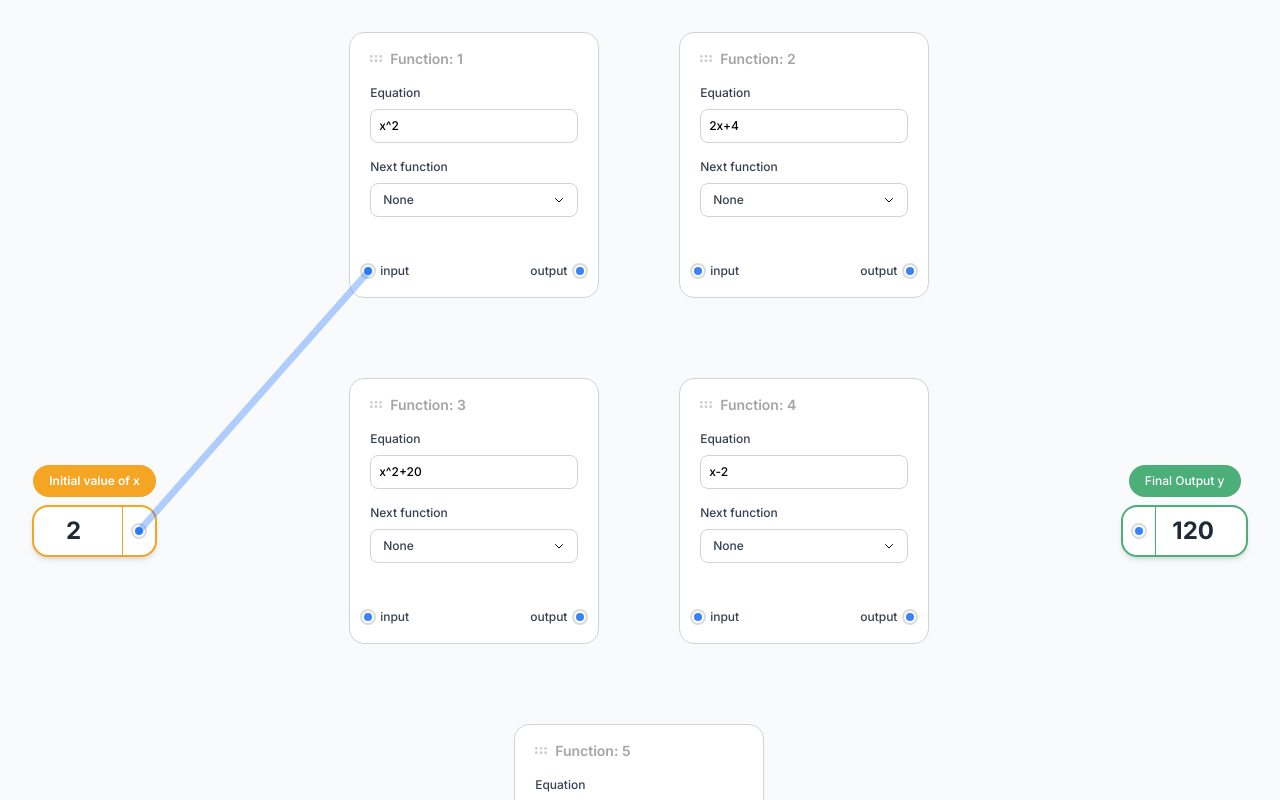
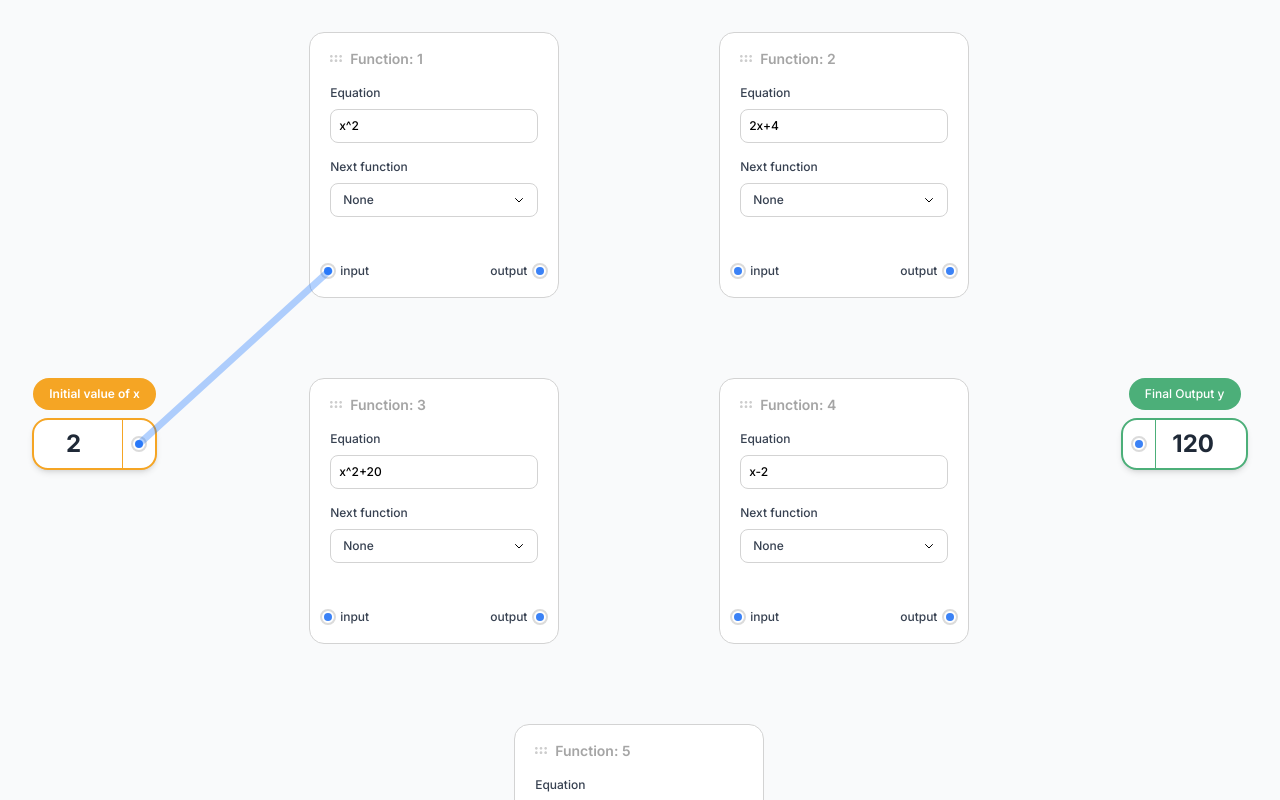
Before and after one commit to yashsharma31/workflow-task, a Next.js app: page / in a window 1280 px wide. Shown: the top 800 px of the page. Built offline with nearby package versions, Linux system fonts and the light colour scheme.

Commit message:
Update Workflow component styling for improved layout and spacing
- Adjusted margin and gap properties for initial and final output sections to enhance visual spacing.
- Updated class names for consistent layout in the function display area, improving overall aesthetics and usability.

```diff
--- a/src/components/Workflow/index.tsx
+++ b/src/components/Workflow/index.tsx
@@ -444,7 +444,7 @@ export default function Workflow() {
       {/* Main content */}
       <div className="relative z-10 flex items-center gap-8 w-full">
         {/* Initial Value */}
-        <div className="flex flex-col items-center gap-2 initial-value">
+        <div className="flex flex-col items-center gap-2 mb-[174px] initial-value">
           <span className="bg-[#F5A524] px-4 py-2 rounded-3xl font-semibold text-white text-xs whitespace-nowrap">
             Initial value of x
           </span>
@@ -461,7 +461,7 @@ export default function Workflow() {
           </div>
         </div>
 
-        <div className="flex flex-wrap justify-center items-center gap-20">
+        <div className="flex flex-wrap justify-center items-center gap-x-40 gap-y-20">
           {functions.map((func) => (
             <div
               key={func.id}
@@ -523,7 +523,7 @@ export default function Workflow() {
         </div>
 
         {/* Final Output */}
-        <div className="flex flex-col items-center gap-2 final-output">
+        <div className="flex flex-col items-center gap-2 mb-[174px] final-output">
           <span className="bg-[#4CAF79] px-4 py-2 rounded-3xl font-medium text-white text-xs whitespace-nowrap">
             Final Output y
           </span>
```
